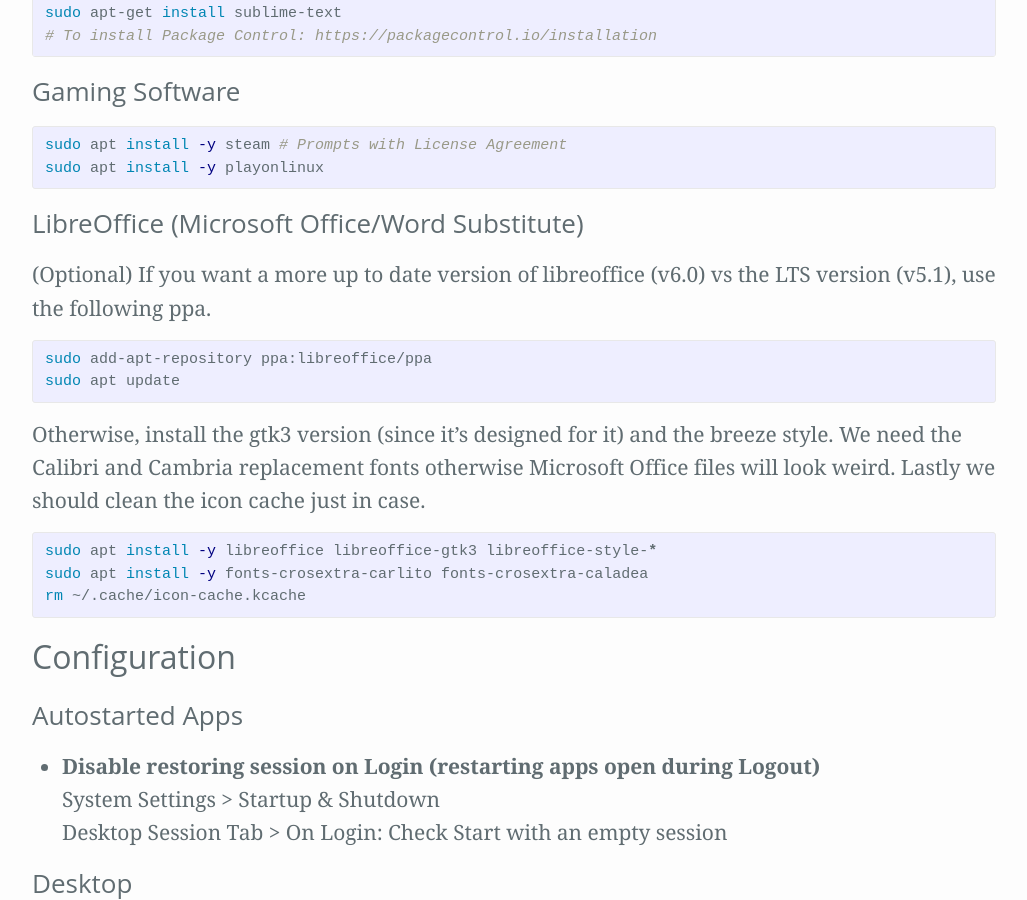
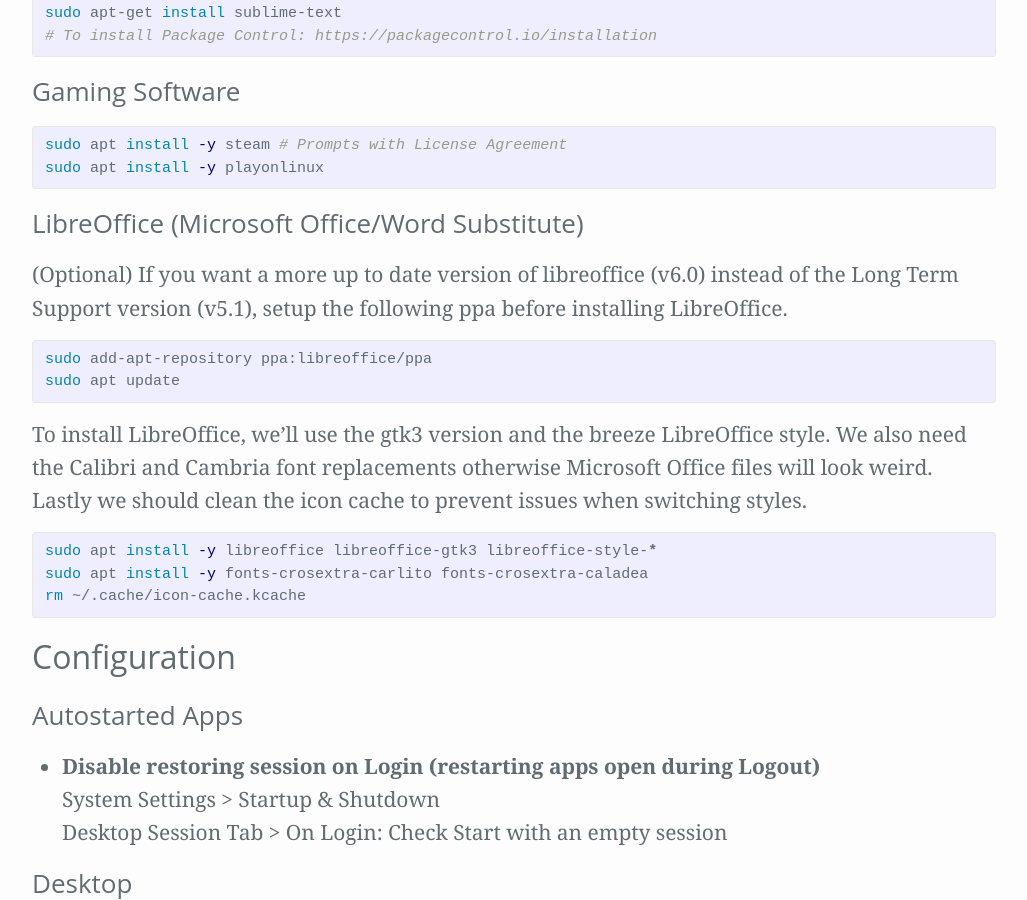
Before and after one commit to Zren/zren.github.io, a Jekyll site: the page built from kde.md, in a window 1280 px wide and 900 px high, scrolled down 2696 px. Shown: the whole window, without its empty margins (126-1153 px from the left). Built offline with Jekyll 4.4.1, drawn with Linux system fonts in a browser that asks for light colours.

Commit message:
Change wording of libreoffice install

```diff
--- a/kde.md
+++ b/kde.md
@@ -130,14 +130,14 @@
 
 ### LibreOffice (Microsoft Office/Word Substitute)
 
-(Optional) If you want a more up to date version of libreoffice (v6.0) vs the LTS version (v5.1), use the following ppa.
+(Optional) If you want a more up to date version of libreoffice (v6.0) instead of the Long Term Support version (v5.1), setup the following ppa before installing LibreOffice.
 
 {% highlight bash %}
 sudo add-apt-repository ppa:libreoffice/ppa
 sudo apt update
 {% endhighlight %}
 
-Otherwise, install the gtk3 version (since it's designed for it) and the breeze style. We need the Calibri and Cambria replacement fonts otherwise Microsoft Office files will look weird. Lastly we should clean the icon cache just in case.
+To install LibreOffice, we'll use the gtk3 version and the breeze LibreOffice style. We also need the Calibri and Cambria font replacements otherwise Microsoft Office files will look weird. Lastly we should clean the icon cache to prevent issues when switching styles.
 
 {% highlight bash %}
 sudo apt install -y libreoffice libreoffice-gtk3 libreoffice-style-*
```
